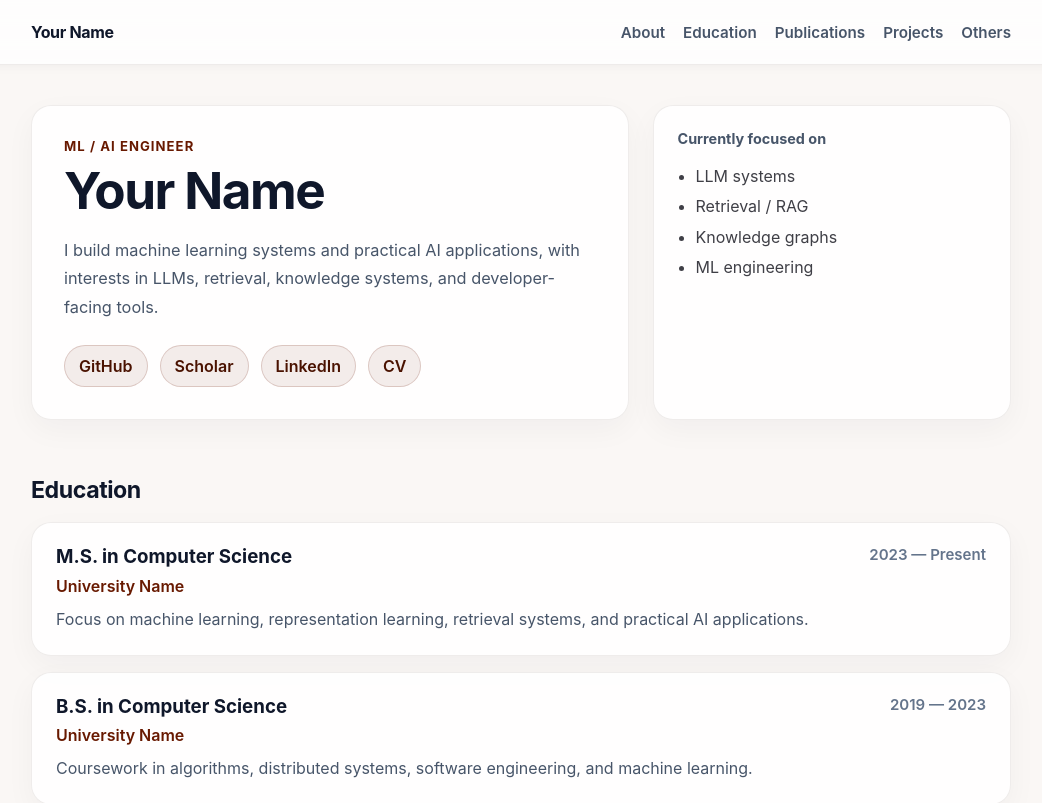
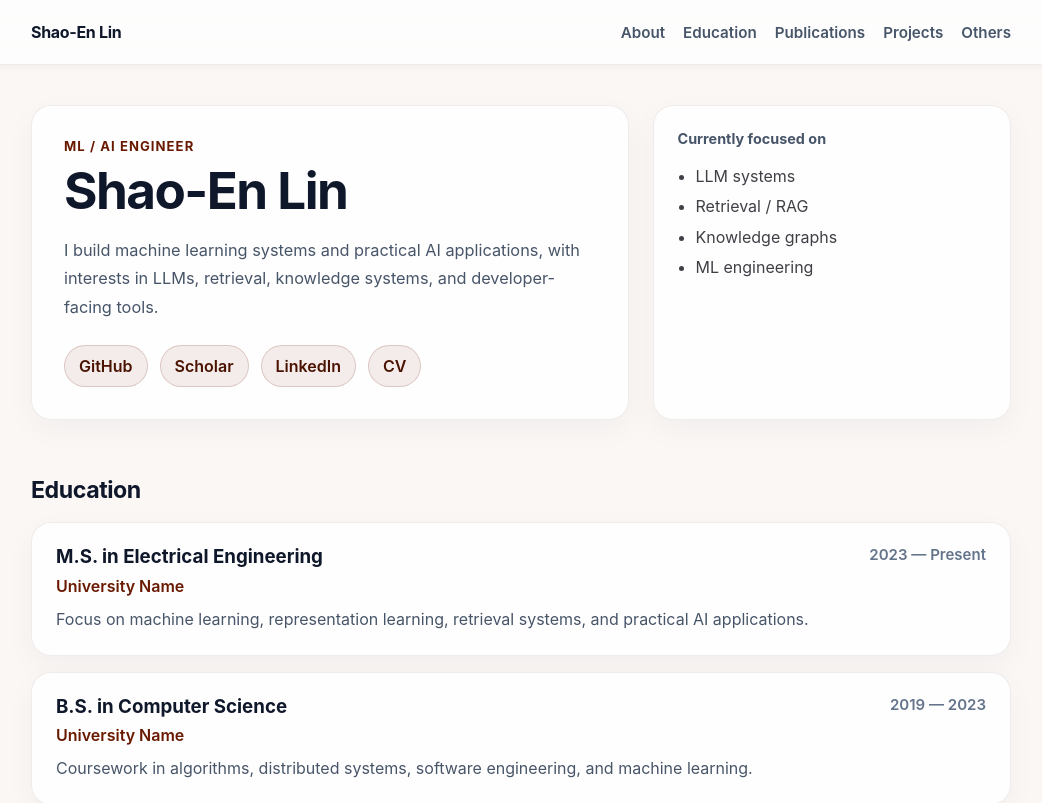
Before and after one commit to bhbbbbb/bhbbbbb.github.io, a Vue app: page / in a window 1280 px wide. Shown: the top 803 px of the page, without its empty margins (119-1161 px from the left). Built offline with nearby package versions, Linux system fonts and the light colour scheme; the HTML template or start-up script is replaced by a standard one.

Commit message:
feat: separate content data

```diff
--- a/src/components/layout/AppHeader.vue
+++ b/src/components/layout/AppHeader.vue
@@ -1,14 +1,18 @@
+<script setup lang="ts">
+import { siteContent } from '@/data/home'
+</script>
+
 <template>
   <header class="header">
     <div class="inner">
-      <a class="brand" href="#about">Your Name</a>
+      <a class="brand" href="#about">
+        {{ siteContent.brand }}
+      </a>
 
       <nav class="nav">
-        <a href="#about">About</a>
-        <a href="#education">Education</a>
-        <a href="#publications">Publications</a>
-        <a href="#projects">Projects</a>
-        <a href="#others">Others</a>
+        <a v-for="item in siteContent.nav" :key="item.href" :href="item.href">
+          {{ item.label }}
+        </a>
       </nav>
     </div>
   </header>
--- a/src/components/sections/HomeHero.vue
+++ b/src/components/sections/HomeHero.vue
@@ -1,29 +1,42 @@
+<script setup lang="ts">
+interface HeroLink {
+  label: string
+  href: string
+}
+
+defineProps<{
+  eyebrow: string
+  name: string
+  intro: string
+  focusTitle: string
+  focuses: string[]
+  links: HeroLink[]
+}>()
+</script>
+
 <template>
   <section id="about" class="hero">
     <div class="hero-text">
-      <p class="eyebrow">ML / AI Engineer</p>
-      <h1>Your Name</h1>
+      <p class="eyebrow">{{ eyebrow }}</p>
+      <h1>{{ name }}</h1>
       <p class="hero-intro">
-        I build machine learning systems and practical AI applications, with interests in LLMs,
-        retrieval, knowledge systems, and developer-facing tools.
+        {{ intro }}
       </p>
 
       <div class="hero-links">
-        <a href="#">GitHub</a>
-        <a href="#">Scholar</a>
-        <a href="#">LinkedIn</a>
-        <a href="#">CV</a>
+        <a v-for="link in links" :key="link.label" :href="link.href">
+          {{ link.label }}
+        </a>
       </div>
     </div>
 
     <div class="hero-side">
       <div class="hero-card">
-        <p class="hero-card-label">Currently focused on</p>
+        <p class="hero-card-label">{{ focusTitle }}</p>
         <ul>
-          <li>LLM systems</li>
-          <li>Retrieval / RAG</li>
-          <li>Knowledge graphs</li>
-          <li>ML engineering</li>
+          <li v-for="focus in focuses" :key="focus">
+            {{ focus }}
+          </li>
         </ul>
       </div>
     </div>
--- /dev/null
+++ b/src/data/home.ts
@@ -0,0 +1,119 @@
+import type { HomeContent } from '@/types/content'
+import type { SiteContent } from '@/types/header'
+
+export const siteContent: SiteContent = {
+  brand: 'Shao-En Lin',
+
+  nav: [
+    { label: 'About', href: '#about' },
+    { label: 'Education', href: '#education' },
+    { label: 'Publications', href: '#publications' },
+    { label: 'Projects', href: '#projects' },
+    { label: 'Others', href: '#others' },
+  ],
+}
+
+export const homeContent: HomeContent = {
+  hero: {
+    eyebrow: 'ML / AI Engineer',
+    name: 'Shao-En Lin',
+    intro:
+      'I build machine learning systems and practical AI applications, with interests in LLMs, retrieval, knowledge systems, and developer-facing tools.',
+    focusTitle: 'Currently focused on',
+    focuses: ['LLM systems', 'Retrieval / RAG', 'Knowledge graphs', 'ML engineering'],
+    links: [
+      { label: 'GitHub', href: '#' },
+      { label: 'Scholar', href: '#' },
+      { label: 'LinkedIn', href: '#' },
+      { label: 'CV', href: '#' },
+    ],
+  },
+
+  education: [
+    {
+      title: 'M.S. in Electrical Engineering',
+      organization: 'University Name',
+      description:
+        'Focus on machine learning, representation learning, retrieval systems, and practical AI applications.',
+      period: '2023 — Present',
+    },
+    {
+      title: 'B.S. in Computer Science',
+      organization: 'University Name',
+      description:
+        'Coursework in algorithms, distributed systems, software engineering, and machine learning.',
+      period: '2019 — 2023',
+    },
+  ],
+
+  publications: [
+    {
+      type: 'Conference',
+      year: '2024',
+      title: 'Paper Title Example for a Research Publication',
+      description:
+        'A short summary of the work, the technical contribution, and why it matters. Keep this compact but informative enough for a recruiter or hiring manager to scan quickly.',
+      tags: ['LLM', 'Retrieval', 'Knowledge Graph'],
+      links: [
+        { label: 'Paper', href: '#' },
+        { label: 'Code', href: '#' },
+        { label: 'Project', href: '#' },
+      ],
+    },
+    {
+      type: 'Journal',
+      year: '2024',
+      title: 'Paper Title Example for a Research Publication',
+      description:
+        'A short summary of the work, the technical contribution, and why it matters. Keep this compact but informative enough for a recruiter or hiring manager to scan quickly.',
+      tags: ['Representation Learning', 'Graph ML', 'Evaluation'],
+      links: [
+        { label: 'Paper', href: '#' },
+        { label: 'Code', href: '#' },
+        { label: 'Project', href: '#' },
+      ],
+    },
+  ],
+
+  projects: [
+    {
+      type: 'Project',
+      year: '2025',
+      title: 'Project Example: AI Assistant for Portfolio Website',
+      description:
+        'An interactive assistant that answers grounded questions about my background, projects, and research using retrieved evidence from structured and unstructured sources.',
+      tags: ['FastAPI', 'Vue', 'RAG', 'LLM'],
+      links: [
+        { label: 'Code', href: '#' },
+        { label: 'Demo', href: '#' },
+        { label: 'Docs', href: '#' },
+      ],
+    },
+    {
+      type: 'Project',
+      year: '2024',
+      title: 'Project Example: Developer Tooling / VSCode Extension',
+      description:
+        'A developer-focused tool that improves workflow efficiency. This row layout gives enough space to explain the problem, implementation, and practical value.',
+      tags: ['TypeScript', 'VSCode', 'DX'],
+      links: [
+        { label: 'Code', href: '#' },
+        { label: 'Marketplace', href: '#' },
+        { label: 'Docs', href: '#' },
+      ],
+    },
+  ],
+
+  others: [
+    {
+      title: 'Scholarship / Honor / Certificate',
+      description: 'Short description of the recognition or achievement.',
+      year: '2024',
+    },
+    {
+      title: 'Scholarship / Honor / Certificate',
+      description: 'Short description of the recognition or achievement.',
+      year: '2023',
+    },
+  ],
+}
--- a/src/pages/HomePage.vue
+++ b/src/pages/HomePage.vue
@@ -5,93 +5,66 @@ import HomeSection from '@/components/sections/HomeSection.vue'
 import TimelineRow from '@/components/rows/TimelineRow.vue'
 import FeatureRow from '@/components/rows/FeatureRow.vue'
 import SimpleRow from '@/components/rows/SimpleRow.vue'
+import { homeContent } from '@/data/home'
 </script>
 
 <template>
   <AppHeader />
 
   <main class="home">
-    <HomeHero />
+    <HomeHero
+      :eyebrow="homeContent.hero.eyebrow"
+      :name="homeContent.hero.name"
+      :intro="homeContent.hero.intro"
+      :focus-title="homeContent.hero.focusTitle"
+      :focuses="homeContent.hero.focuses"
+      :links="homeContent.hero.links"
+    />
 
     <HomeSection id="education" title="Education">
       <TimelineRow
-        title="M.S. in Computer Science"
-        organization="University Name"
-        description="Focus on machine learning, representation learning, retrieval systems, and practical AI applications."
-        period="2023 — Present"
-      />
-      <TimelineRow
-        title="B.S. in Computer Science"
-        organization="University Name"
-        description="Coursework in algorithms, distributed systems, software engineering, and machine learning."
-        period="2019 — 2023"
+        v-for="item in homeContent.education"
+        :key="`${item.title}-${item.period}`"
+        :title="item.title"
+        :organization="item.organization"
+        :description="item.description"
+        :period="item.period"
       />
     </HomeSection>
 
     <HomeSection id="publications" title="Selected Publications">
       <FeatureRow
-        type="Conference"
-        year="2024"
-        title="Paper Title Example for a Research Publication"
-        description="A short summary of the work, the technical contribution, and why it matters. Keep this compact but informative enough for a recruiter or hiring manager to scan quickly."
-        :tags="['LLM', 'Retrieval', 'Knowledge Graph']"
-        :links="[
-          { label: 'Paper', href: '#' },
-          { label: 'Code', href: '#' },
-          { label: 'Project', href: '#' },
-        ]"
-      />
-      <FeatureRow
-        type="Journal"
-        year="2024"
-        title="Paper Title Example for a Research Publication"
-        description="A short summary of the work, the technical contribution, and why it matters. Keep this compact but informative enough for a recruiter or hiring manager to scan quickly."
-        :tags="['Representation Learning', 'Graph ML', 'Evaluation']"
-        :links="[
-          { label: 'Paper', href: '#' },
-          { label: 'Code', href: '#' },
-          { label: 'Project', href: '#' },
-        ]"
+        v-for="item in homeContent.publications"
+        :key="`${item.title}-${item.year}`"
+        :type="item.type"
+        :year="item.year"
+        :title="item.title"
+        :description="item.description"
+        :tags="item.tags"
+        :links="item.links"
       />
     </HomeSection>
 
     <HomeSection id="projects" title="Projects">
       <FeatureRow
-        type="Project"
-        year="2025"
-        title="Project Example: AI Assistant for Portfolio Website"
-        description="An interactive assistant that answers grounded questions about my background, projects, and research using retrieved evidence from structured and unstructured sources."
-        :tags="['FastAPI', 'Vue', 'RAG', 'LLM']"
-        :links="[
-          { label: 'Code', href: '#' },
-          { label: 'Demo', href: '#' },
-          { label: 'Docs', href: '#' },
-        ]"
-      />
-      <FeatureRow
-        type="Project"
-        year="2024"
-        title="Project Example: Developer Tooling / VSCode Extension"
-        description="A developer-focused tool that improves workflow efficiency. This row layout gives enough space to explain the problem, implementation, and practical value."
-        :tags="['TypeScript', 'VSCode', 'DX']"
-        :links="[
-          { label: 'Code', href: '#' },
-          { label: 'Marketplace', href: '#' },
-          { label: 'Docs', href: '#' },
-        ]"
+        v-for="item in homeContent.projects"
+        :key="`${item.title}-${item.year}`"
+        :type="item.type"
+        :year="item.year"
+        :title="item.title"
+        :description="item.description"
+        :tags="item.tags"
+        :links="item.links"
       />
     </HomeSection>
 
     <HomeSection id="others" title="Others">
       <SimpleRow
-        title="Scholarship / Honor / Certificate"
-        description="Short description of the recognition or achievement."
-        year="2024"
-      />
-      <SimpleRow
-        title="Scholarship / Honor / Certificate"
-        description="Short description of the recognition or achievement."
-        year="2023"
+        v-for="item in homeContent.others"
+        :key="`${item.title}-${item.year}`"
+        :title="item.title"
+        :description="item.description"
+        :year="item.year"
       />
     </HomeSection>
   </main>
--- /dev/null
+++ b/src/types/content.ts
@@ -0,0 +1,48 @@
+export interface NavLink {
+  label: string
+  href: string
+}
+
+export interface HeroLink {
+  label: string
+  href: string
+}
+
+export interface HeroContent {
+  eyebrow: string
+  name: string
+  intro: string
+  focusTitle: string
+  focuses: string[]
+  links: HeroLink[]
+}
+
+export interface TimelineItem {
+  title: string
+  organization: string
+  description: string
+  period: string
+}
+
+export interface FeatureItem {
+  type: string
+  year: string | number
+  title: string
+  description: string
+  tags?: string[]
+  links?: NavLink[]
+}
+
+export interface SimpleItem {
+  title: string
+  description: string
+  year: string | number
+}
+
+export interface HomeContent {
+  hero: HeroContent
+  education: TimelineItem[]
+  publications: FeatureItem[]
+  projects: FeatureItem[]
+  others: SimpleItem[]
+}
--- /dev/null
+++ b/src/types/header.ts
@@ -0,0 +1,9 @@
+export interface SiteNavItem {
+  label: string
+  href: string
+}
+
+export interface SiteContent {
+  brand: string
+  nav: SiteNavItem[]
+}
```
